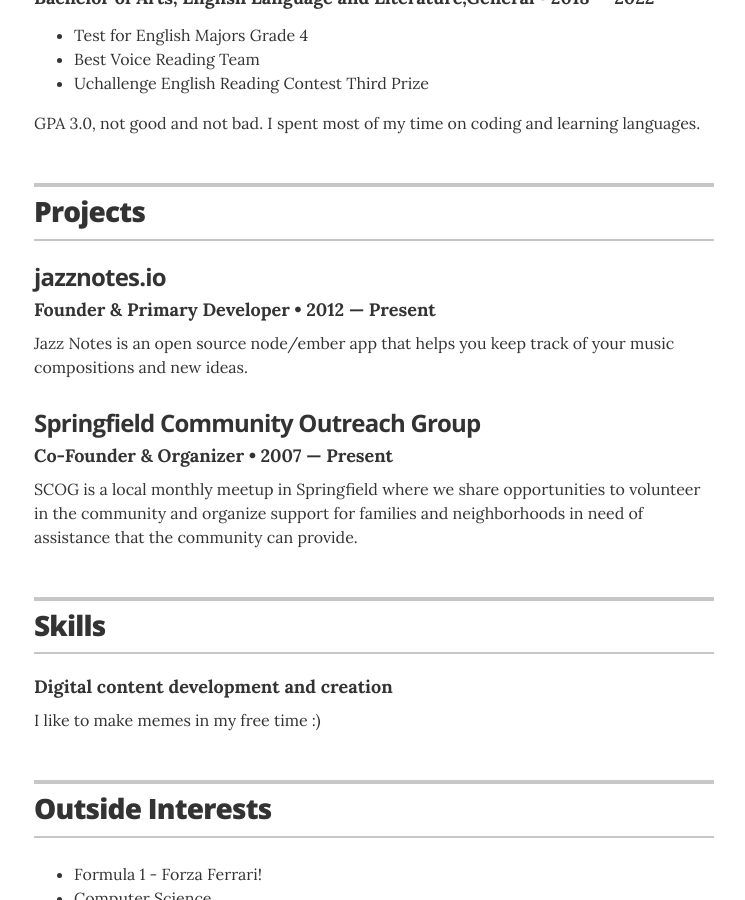
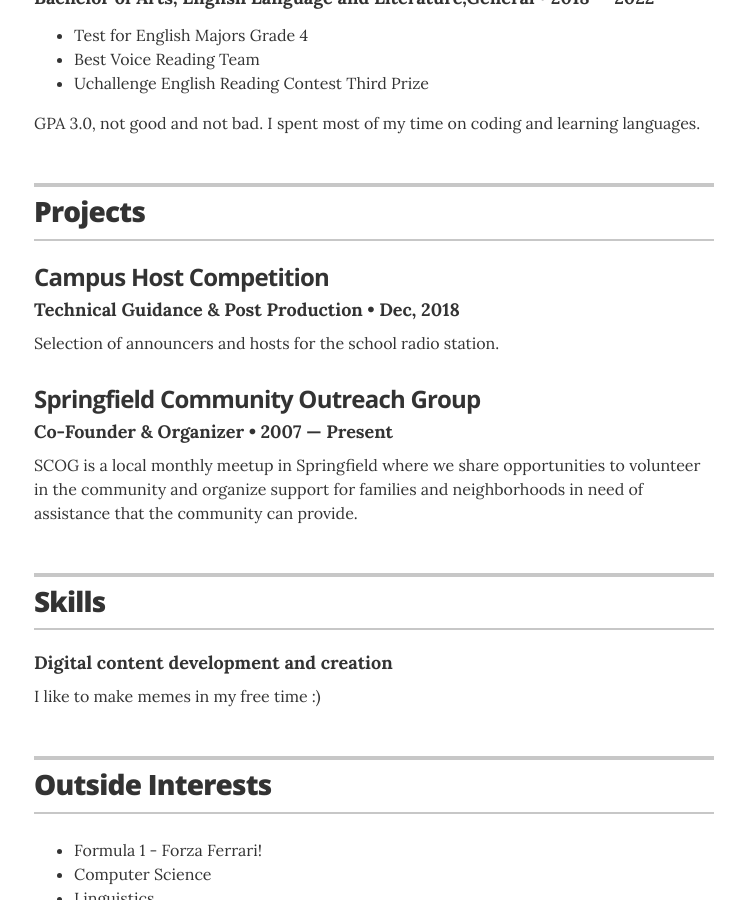
Before and after one commit to vfanghao/fanghao.me, a Jekyll site: the page built from index.html, in a window 1280 px wide and 900 px high, scrolled down 1158 px. Shown: the whole window, without its empty margins (266-1011 px from the left). Built offline with Jekyll 4.4.1, drawn with Linux system fonts in a browser that asks for light colours.

Commit message:
Update projects.yml

```diff
--- a/_data/projects.yml
+++ b/_data/projects.yml
@@ -1,12 +1,12 @@
 # Projects
 # uncomment the urls if you wish to display them, and add your own URL
 
-# jazznotes.io
-- project: jazznotes.io
-  role: Founder & Primary Developer
-  duration: 2012 &mdash; Present
+# Campus Host Competition
+- project: Campus Host Competition
+  role: Technical Guidance & Post Production
+  duration: Dec, 2018
   # url: "#"
-  description: Jazz Notes is an open source node/ember app that helps you keep track of your music compositions and new ideas.
+  description: Selection of announcers and hosts for the school radio station.
 
 # Springfield Community Outreach Group
 - project: Springfield Community Outreach Group
```
